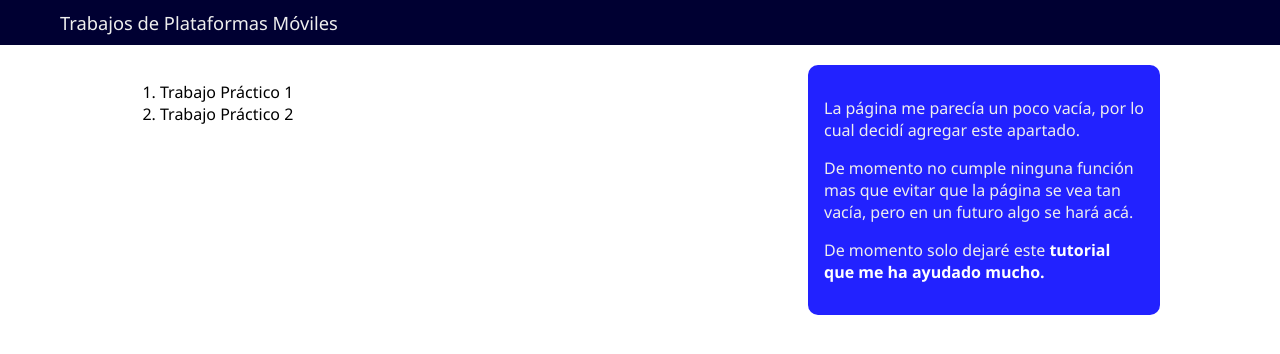
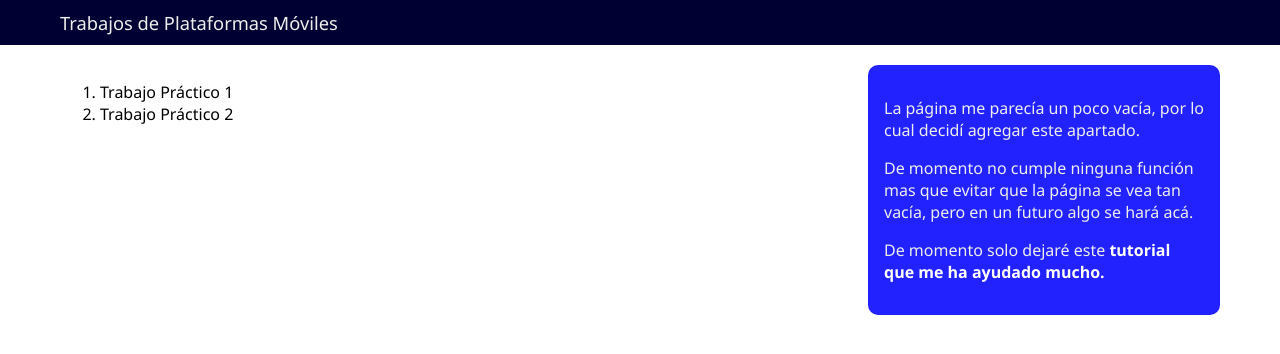
Before and after one commit to ArielZuritaMarquez/plataformas-moviles-entregas, a plain HTML site: page index.html in a window 1280 px wide. Drawn offline with Linux system fonts and the light colour scheme.

Commit message:
Update styles.css

```diff
--- a/styles.css
+++ b/styles.css
@@ -24,7 +24,7 @@ nav .container a:visited{
 }
 
 .container {
-    margin: 20px 120px 20px 120px;
+    margin: 20px 60px 20px 60px;
     display: flex;
     justify-content: space-between;
 }
```
